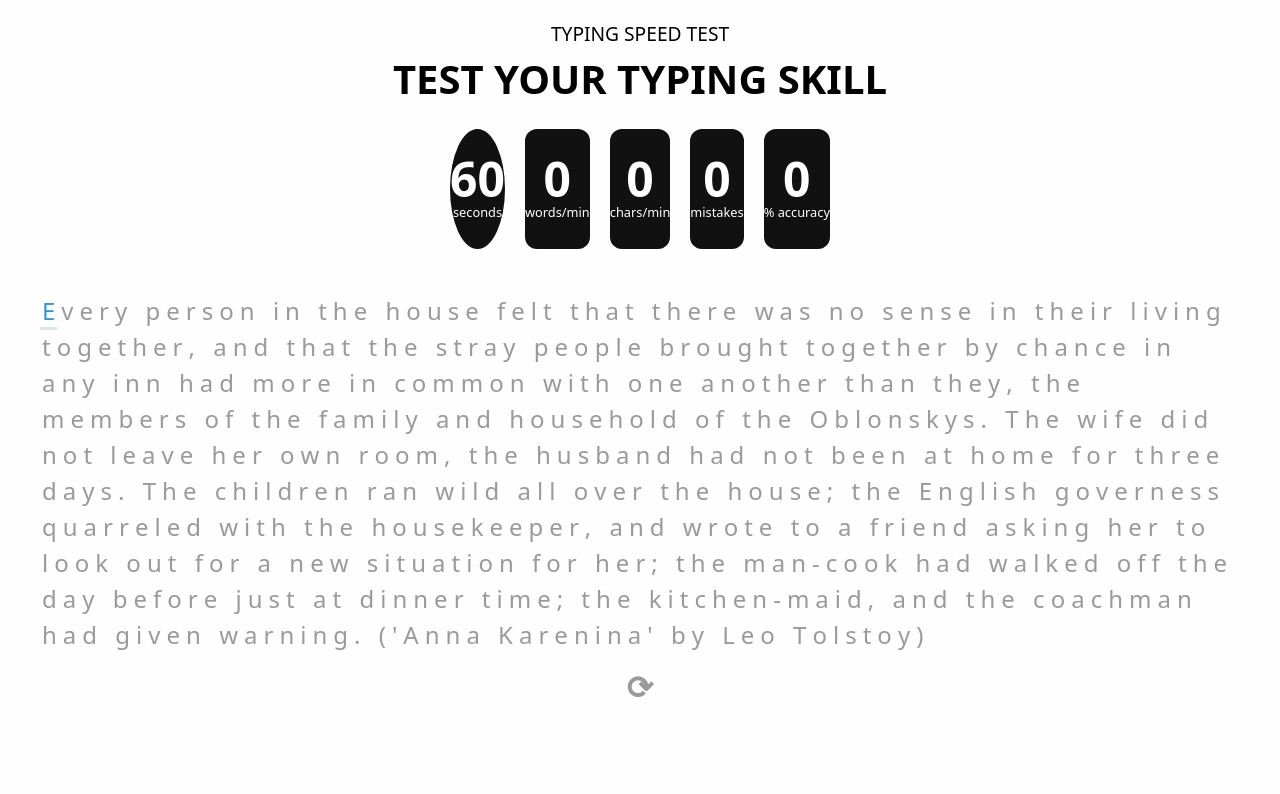
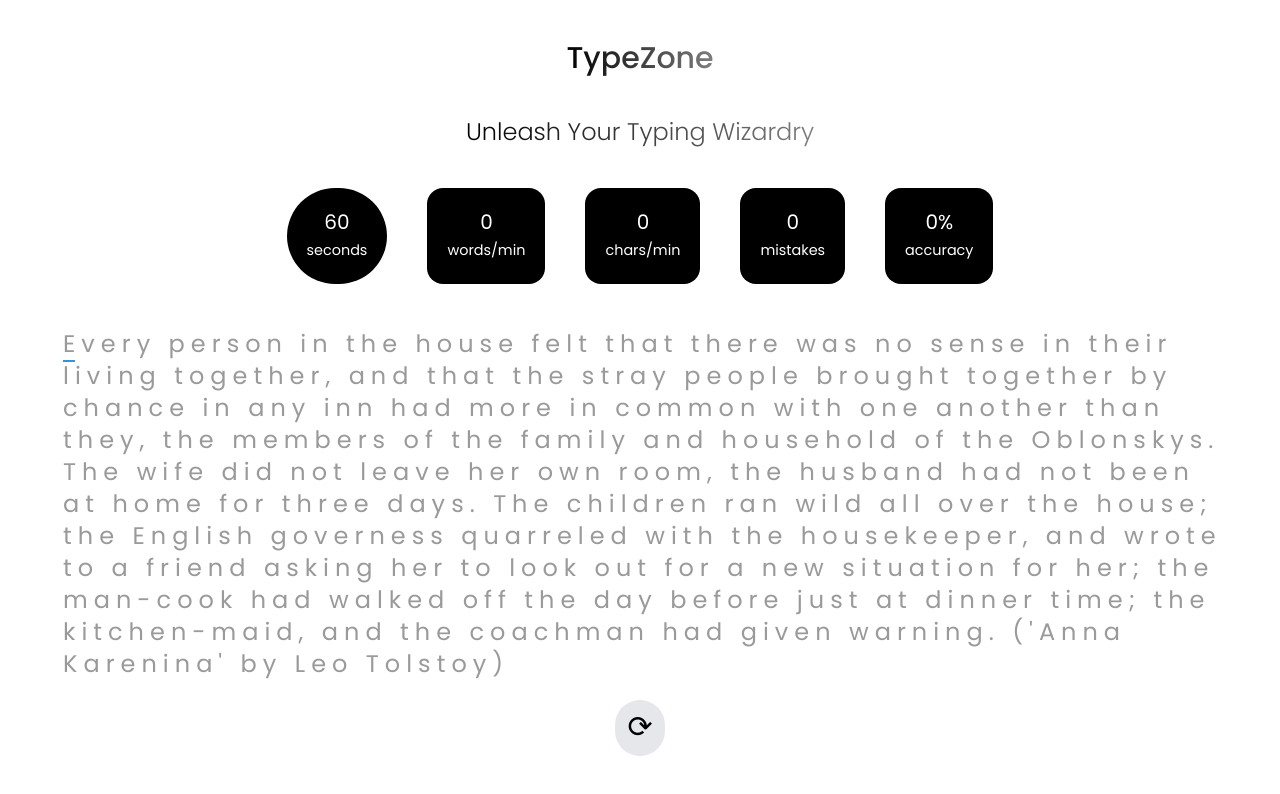
Before and after one commit to JayadevArun/TypeZone, a React (Create React App) app: page / in a window 1280 px wide. Shown: the top 794 px of the page. Built offline with nearby package versions, Linux system fonts and the light colour scheme.

Commit message:
Updated design

```diff
--- a/public/index.html
+++ b/public/index.html
@@ -1,43 +1,27 @@
 <!DOCTYPE html>
 <html lang="en">
+
 <head>
   <meta charset="utf-8" />
-    <link rel="icon" href="%PUBLIC_URL%/favicon.ico" />
+  <link rel="icon" href="%PUBLIC_URL%/favicon.png" />
   <meta name="viewport" content="width=device-width, initial-scale=1" />
   <meta name="theme-color" content="#000000" />
-    <meta
-      name="description"
-      content="Web site created using create-react-app"
-    />
+  <meta name="description" content="Web site created using create-react-app" />
   <link rel="apple-touch-icon" href="%PUBLIC_URL%/logo192.png" />
-    <!--
-      manifest.json provides metadata used when your web app is installed on a
-      user's mobile device or desktop. See https://developers.google.com/web/fundamentals/web-app-manifest/
-    -->
   <link rel="manifest" href="%PUBLIC_URL%/manifest.json" />
-    <!--
-      Notice the use of %PUBLIC_URL% in the tags above.
-      It will be replaced with the URL of the `public` folder during the build.
-      Only files inside the `public` folder can be referenced from the HTML.
 
-      Unlike "/favicon.ico" or "favicon.ico", "%PUBLIC_URL%/favicon.ico" will
-      work correctly both with client-side routing and a non-root public URL.
-      Learn how to configure a non-root public URL by running `npm run build`.
-    -->
-    <title>React App</title>
+  <link rel="preconnect" href="https://fonts.googleapis.com">
+  <link rel="preconnect" href="https://fonts.gstatic.com" crossorigin>
+  <link
+    href="https://fonts.googleapis.com/css2?family=Poppins:ital,wght@0,100;0,200;0,300;0,400;0,500;0,600;0,700;0,800;0,900;1,100;1,200;1,300;1,400;1,500;1,600;1,700;1,800;1,900&display=swap"
+    rel="stylesheet">
+
+  <title>TypeZone</title>
 </head>
+
 <body>
   <noscript>You need to enable JavaScript to run this app.</noscript>
   <div id="root"></div>
-    <!--
-      This HTML file is a template.
-      If you open it directly in the browser, you will see an empty page.
+</body>
 
-      You can add webfonts, meta tags, or analytics to this file.
-      The build step will place the bundled scripts into the <body> tag.
-
-      To begin the development, run `npm start` or `yarn start`.
-      To create a production bundle, use `npm run build` or `yarn build`.
-    -->
-  </body>
 </html>
--- a/src/App.js
+++ b/src/App.js
@@ -1,5 +1,5 @@
 import React, { useCallback, useEffect, useRef, useState } from 'react'
-import './App.css'
+// import './App.css'
 import { paragraphs } from './paragraphs'
 import Content from './content'
 
@@ -131,39 +131,39 @@ const App = () => {
   }
 
   return (
-    <div className='App'>
-      <h1>Typing Speed Test</h1>
-      <h2>Test Your Typing Skill</h2>
-      <div className='tab'>
-        <div className='timer' onClick={handleTryAgain}>
+    <div className='m-5 flex flex-col justify-center items-center'>
+      <h1 className='font-poppins text-3xl m-5 font-medium bg-clip-text text-transparent bg-gradient-to-r from-[#000000] to-[#7e7e7e]'>TypeZone</h1>
+      <h2 className='font-poppins text-2xl m-5 font-light bg-clip-text text-transparent bg-gradient-to-r from-[#000000] to-[#7e7e7e]'>Unleash Your Typing Wizardry</h2>
+      <div className='flex gap-10 text-lg font-poppins m-5 '>
+        <div className='flex flex-col justify-center items-center bg-black text-white p-5 rounded-full ' onClick={handleTryAgain}>
           {
             time > 0
               ? <>
-                <p>{time}</p>
+                <p className='text-xl'>{time}</p>
                 <small>seconds</small>
               </>
               : <small>Try Again!</small>
           }
         </div>
 
-        <div className='square'>
-          <p>{Math.floor(wpm)}</p>
+        <div className='rounded-2xl flex flex-col justify-center items-center bg-black text-white p-5  '>
+          <p className='text-xl'>{Math.floor(wpm)}</p>
           <small>words/min</small>
         </div>
 
-        <div className='square'>
-          <p>{Math.floor(cpm)}</p>
+        <div className='rounded-2xl flex flex-col justify-center items-center bg-black text-white p-5  '>
+          <p className='text-xl'>{Math.floor(cpm)}</p>
           <small>chars/min</small>
         </div>
 
-        <div className='square'>
-          <p>{mistake}</p>
+        <div className='rounded-2xl flex flex-col justify-center items-center bg-black text-white p-5  '>
+          <p className='text-xl'>{mistake}</p>
           <small>mistakes</small>
         </div>
 
-        <div className='square'>
-          <p>{Math.round(acc)}</p>
-          <small>% accuracy</small>
+        <div className='rounded-2xl flex flex-col justify-center items-center bg-black text-white p-5  '>
+          <p className='text-xl'>{Math.round(acc)}%</p>
+          <small>accuracy</small>
         </div>
       </div>
 
@@ -172,7 +172,7 @@ const App = () => {
 
       <Content paragraph={paragraph} word={word} charIndex={charIndex} />
 
-      <span className='restart' onClick={handleRestart}>&#x27F3;</span>
+      <span className='m-5 rounded-full cursor-pointer pt-2 p-3 text-3xl bg-gray-200 hover:bg-gray-300 transition-all ease-in-out duration-300' onClick={handleRestart}>&#x27F3;</span>
     </div>
   )
 }
--- a/src/content.js
+++ b/src/content.js
@@ -2,17 +2,17 @@ import React from 'react'
 
 const content = React.memo(({paragraph,word,charIndex}) => {
   return (
-    <div className='content'>
+    <div className='mx-10 font-poppins text-2xl'>
         {
           paragraph.split('').map((char,index)=>(
             <span
               key={index}
               className={`
-              char
-              ${index === charIndex ? 'active' : ''}
+              text-[#9a9a9a] mx-[3px]
+              ${index === charIndex ? 'text-[#3295db] border-[#3295db] border-b-[2px] ' : ''}
               ${word[index] === char
-                ? 'correct'
-                : index<charIndex ? 'incorrect' : ''
+                ? 'text-[#95c590] '
+                : index<charIndex ? 'text-[#d55b60] ' : ''
               }
               `}>
               {char}
--- a/tailwind.config.js
+++ b/tailwind.config.js
@@ -4,7 +4,11 @@ module.exports = {
     "./src/**/*.{js,jsx,ts,tsx}",
   ],
   theme: {
-    extend: {},
+    extend: {
+      fontFamily: {
+        'poppins': ['Poppins', 'sans-serif'],
+      }
+    },
   },
   plugins: [],
 }
```
Also changed, not shown: public/favicon.png (added), src/paragraphs.js. Lines whose indentation alone changed are shown as unchanged.
